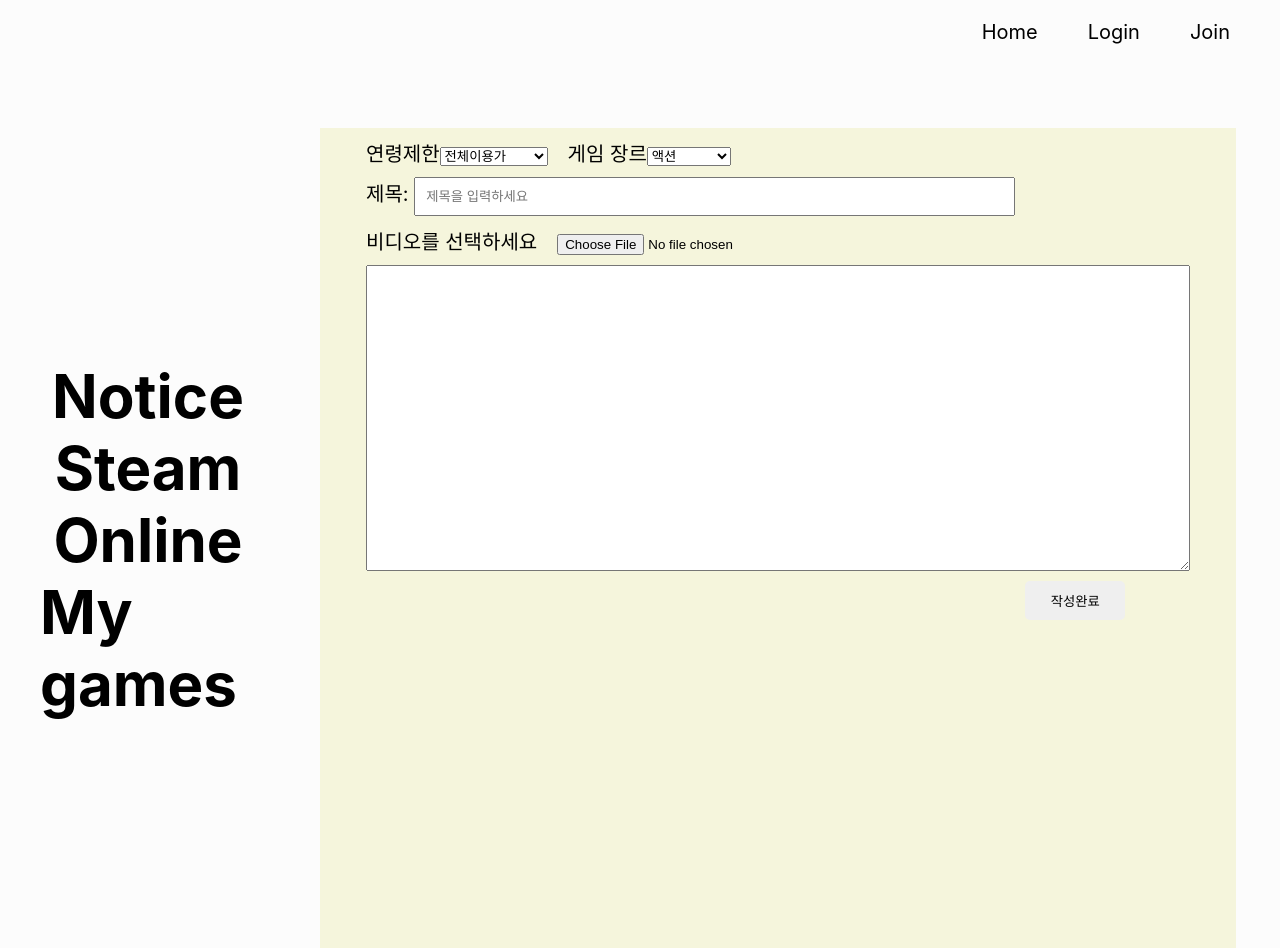
After one commit to Juzdalua/memorable-games, a Node server app: page /steam/write in a window 1280 px wide. The commit adds this page. Run offline with Node 20, Linux system fonts and the light colour scheme; some libraries are stand-ins or nearby versions.

Commit message:
Added steam without addinional (video..)

```diff
--- a/package.json
+++ b/package.json
@@ -22,6 +22,7 @@
     "express": "^4.17.1",
     "express-session": "^1.17.2",
     "mongoose": "^6.0.5",
+    "multer": "^1.4.3",
     "pug": "^3.0.2"
   },
   "devDependencies": {
--- /dev/null
+++ b/src/controllers/steamController.js
@@ -0,0 +1,35 @@
+import Steam from "../model/Steam";
+import User from "../model/User";
+
+export const getSteamList = async (req, res) => {
+    const steams = await Steam.find({}).sort({createAt:"desc"}).populate("owner");
+
+    res.render("steam/steam-list", {pageTitle:" | Steam", steams});
+};
+
+//게시물 작성
+export const getSteamWrite = (req, res) => {
+
+    res.render("steam/steam-write", {pageTitle:" | Steam"});
+};
+export const postSteamWrite = async (req, res) => {
+    const {title, description,age, genre} = req.body;
+
+    const steam = await Steam.create({
+        title, description,age, genre,
+        owner: req.session.user._id,
+        fileUrl: req.file.path
+    });
+    const user = await User.findById(req.session.user._id);
+    user.steam.push(steam._id);
+    user.save();
+
+    return res.redirect("/steam");
+};
+
+//게시물 클릭
+export const getSteam = async (req,res) => {
+    const {id} = req.params;
+    const steam = await Steam.findById(id).populate("owner");
+    res.render("steam/steam", {pageTitle:"Steam", steam});
+};
--- a/src/middlewares.js
+++ b/src/middlewares.js
@@ -1,6 +1,17 @@
+import multer  from "multer";
+
+//session part
 export const localsMiddlewares = (req, res, next) => {
     //session
     res.locals.loggedIn = Boolean(req.session.loggedIn);
     res.locals.loggedInUser = req.session.user || {};
     next();
 };
+
+//video upload part
+export const videoUpload = multer({
+    dest:"uploads/videos/",
+    limits: {
+        fileSize:10000000,
+    }
+});
--- a/src/model/User.js
+++ b/src/model/User.js
@@ -7,6 +7,7 @@ const UserSchema = new Schema({
     email: {type:String, required:true, unique:true},
     grade: {type:Number, required:true, default:2}, //0-master 1-sec_master 2-nomal
     notice:[ {type:mongoose.Schema.Types.ObjectId, ref:"Notice"} ],
+    steam:[ {type:mongoose.Schema.Types.ObjectId, ref:"Steam"} ],
 });
 
 
--- a/src/server.js
+++ b/src/server.js
@@ -1,6 +1,7 @@
 import express from "express";
 import rootRouter from "./routers/rootRouter";
 import noticeRouter from "./routers/noticeRouter";
+import steamRouter from "./routers/steamRouter";
 import bodyParser from "body-parser";
 import "./db";
 import session from "express-session";
@@ -25,8 +26,10 @@ app.use(session({
 
 
 app.use(localsMiddlewares);
+app.use("/uploads", express.static("uploads"));
 app.use('/', rootRouter);
 app.use('/notice', noticeRouter);
+app.use('/steam', steamRouter);
 
 //404 Uncorrect URL
 app.use( (req, res, next)=>{
--- a/src/views/mixins/notice-mixin.pug
+++ b/src/views/mixins/notice-mixin.pug
@@ -1,5 +1,4 @@
 mixin notice(notice)
-
 
     div.notice-list__list#notice-list__header-id
         span.notice-list__header-num=notice.idx
--- a/src/views/notice/notice.pug
+++ b/src/views/notice/notice.pug
@@ -14,8 +14,7 @@ block content
                     span |
                     a(href=`/notice/${notice._id}/delete`) 삭제
                     span |
-                a(href="/notice") 목록 |
-                span 댓글()
+                a(href="/notice") 목록
         div.notice__main-content
             span.notice__main-content__title=notice.title
             span.notice__main-content__main=notice.description
--- /dev/null
+++ b/src/views/steam/steam-write.pug
@@ -0,0 +1,32 @@
+extends ../layouts/base.pug
+
+block content
+    form.steam-form(action="" method="POST" enctype="multipart/form-data")
+        div.steam-form__header
+            div.steam-form__header-age
+                label(for="age") 연령제한
+                    select(type="select" id="age" name="age")
+                        option(value="0") 전체이용가
+                        option(value="1") 12세이용가
+                        option(value="2") 15세이용가
+                        option(value="3") 청소년이용불가
+                        option(value="4") 시험용
+                        option(value="5") 등급면제
+                label(for="genre") 게임 장르
+                    select(type="select" id="genre" name="genre")
+                        option(value="0") 액션
+                        option(value="1") RPG
+                        option(value="2") 퍼즐
+                        option(value="3") 어드벤쳐
+                        option(value="4") 시뮬레이션
+                        option(value="5") 음악
+                        option(value="6") 스포츠
+                        option(value="7") 아케이드
+            div.steam-form__header-title
+                span 제목:
+                    input(type="text" placeholder="제목을 입력하세요" required name="title")
+        div.steam-form__main
+            label(for="video") 비디오를 선택하세요
+                input(type="file" accept="video/*" required name="video" id="video")
+            textarea(name="description", cols="100", rows="20" required)
+        input(type="submit" value="작성완료")
--- a/src/views/styles/style.css
+++ b/src/views/styles/style.css
@@ -229,7 +229,8 @@ main{
 .notice-form textarea{
     margin: 20px 0px;
 }
-.notice-form input[type="submit"]{
+.notice-form input[type="submit"],
+.steam-form input[type="submit"]{
     width: 100px;
     cursor: pointer;
     padding:10px;
@@ -237,3 +238,55 @@ main{
     border-radius: 5px;
     border: none;
 }
+
+/* steam */
+.steam-container{
+    display: grid;
+    grid-template-columns: repeat(4, 1fr);
+    margin-top: 30px;
+}
+.steam-item{
+    margin:50px;
+    cursor: pointer;
+}
+.steam-item__thumbnail {
+    width: 250px;
+    height: 150px;
+    background-color: tomato;
+}
+.steam-item__content {
+    display: flex;
+    flex-direction: column;
+}
+.steam-item__content-owner,
+.steam-item__content-metas{
+    color: rgba(0, 0, 0, 0.5);
+    font-size: 15px;
+}
+
+.steam-form,
+.steam-form__header,
+.steam-form__main{
+    display: flex;
+    flex-direction: column;
+}
+
+.steam-form__header-age{
+    display: flex;
+}
+.steam-form__header-age label{
+    margin-right: 20px;
+}
+
+.steam-form__header-title,
+.steam-form__main textarea{
+    margin:10px 0;
+}
+.steam-form__header-title input{
+    width:70%;
+    padding: 10px;
+}
+
+.steam-form__main input{
+    margin-left: 20px;
+}
```
Also changed, not shown: src/model/Steam.js (added, +20 -0 lines), src/routers/steamRouter.js (added, +12 -0 lines), src/views/mixins/steam-mixin.pug (added, +9 -0 lines), src/views/steam/steam-list.pug (added, +17 -0 lines), src/views/steam/steam.pug (added, +24 -0 lines), 2 other files.
